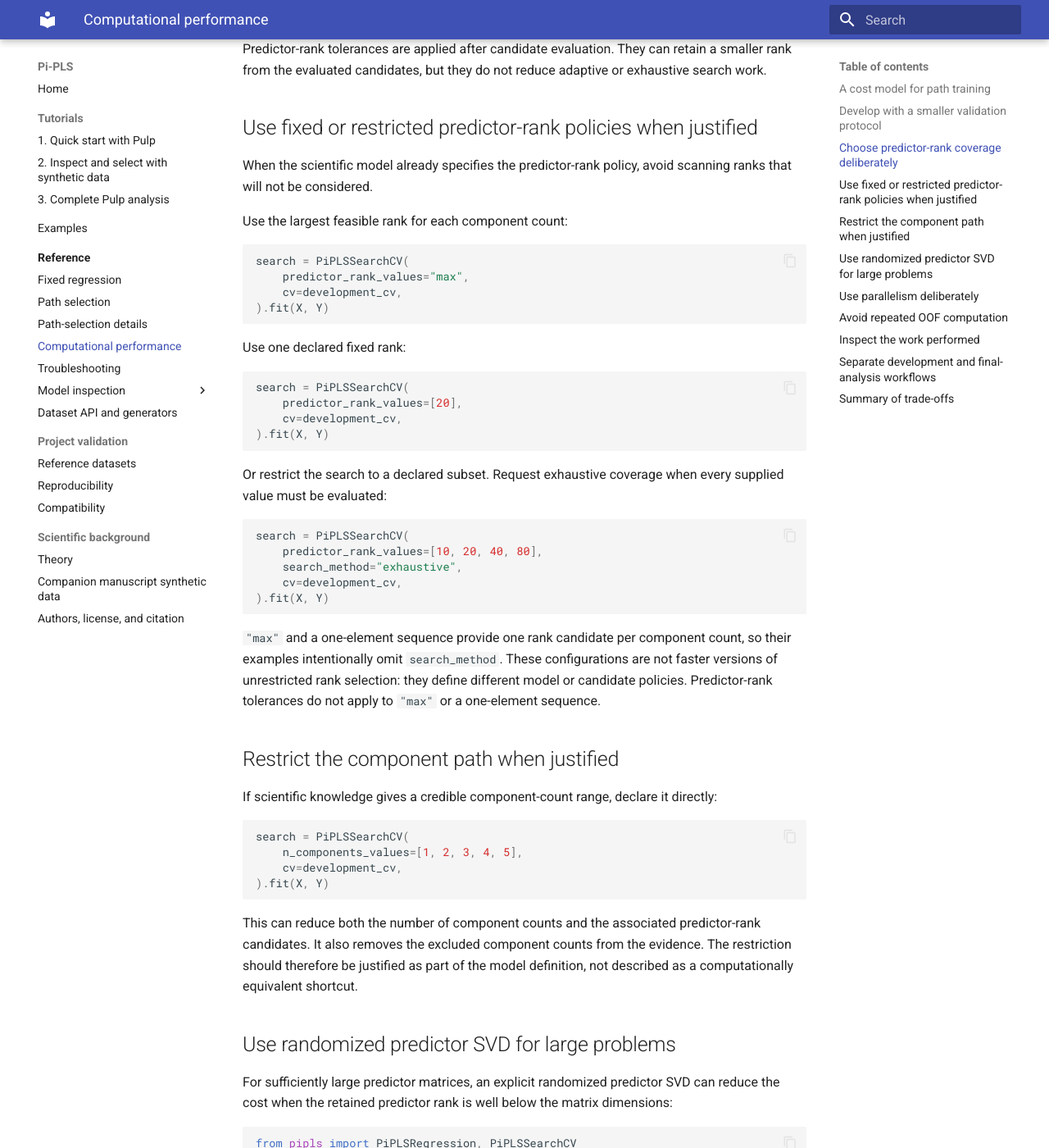
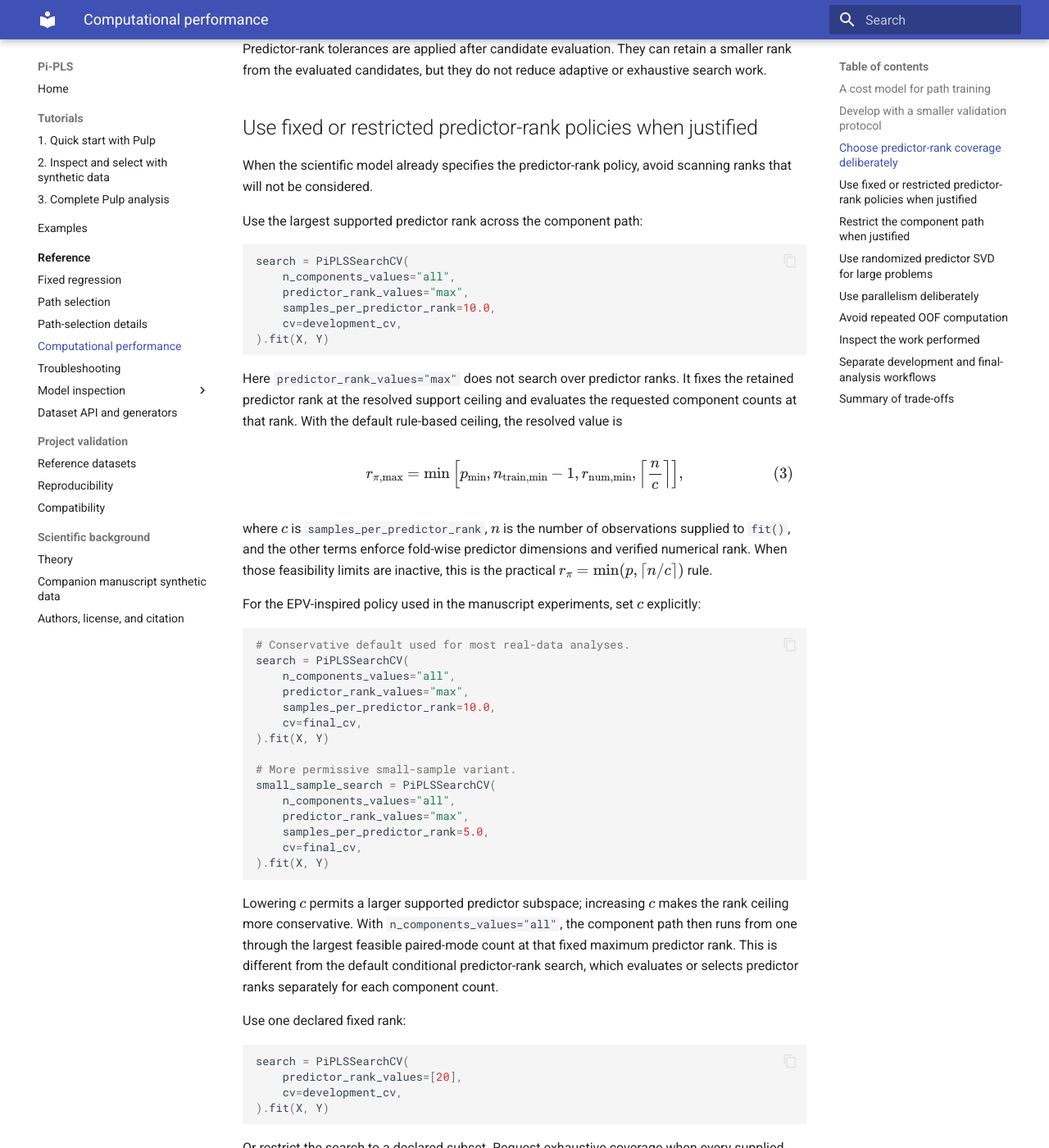
Before and after one commit to stefanlindstroem/pipls_private, an MkDocs documentation site: the page built from docs/computational_performance.md, in a window 1280 px wide and 1400 px high, scrolled down 2324 px. Shown: the whole window at 82% size. Built offline with MkDocs 1.6.1 and Material for MkDocs 9.7.7, drawn with Linux system fonts in a browser that asks for light colours.

Commit message:
Document maximum predictor-rank support policy

````diff
--- a/docs/computational_performance.md
+++ b/docs/computational_performance.md
@@ -113,14 +113,61 @@ from the evaluated candidates, but they do not reduce adaptive or exhaustive sea
 When the scientific model already specifies the predictor-rank policy, avoid scanning ranks that
 will not be considered.
 
-Use the largest feasible rank for each component count:
+Use the largest supported predictor rank across the component path:
 
 ```python
 search = PiPLSSearchCV(
+    n_components_values="all",
     predictor_rank_values="max",
+    samples_per_predictor_rank=10.0,
     cv=development_cv,
 ).fit(X, Y)
 ```
+
+Here `predictor_rank_values="max"` does not search over predictor ranks. It fixes the retained
+predictor rank at the resolved support ceiling and evaluates the requested component counts at that
+rank. With the default rule-based ceiling, the resolved value is
+
+\begin{equation}
+r_{\pi,\mathrm{max}}
+=
+\min\left[
+    p_{\mathrm{min}},
+    n_{\mathrm{train,min}}-1,
+    r_{\mathrm{num,min}},
+    \left\lceil\frac{n}{c}\right\rceil
+\right],
+\end{equation}
+
+where $c$ is `samples_per_predictor_rank`, $n$ is the number of observations supplied to `fit()`,
+and the other terms enforce fold-wise predictor dimensions and verified numerical rank. When those
+feasibility limits are inactive, this is the practical $r_\pi=\min(p,\lceil n/c\rceil)$ rule.
+
+For the EPV-inspired policy used in the manuscript experiments, set $c$ explicitly:
+
+```python
+# Conservative default used for most real-data analyses.
+search = PiPLSSearchCV(
+    n_components_values="all",
+    predictor_rank_values="max",
+    samples_per_predictor_rank=10.0,
+    cv=final_cv,
+).fit(X, Y)
+
+# More permissive small-sample variant.
+small_sample_search = PiPLSSearchCV(
+    n_components_values="all",
+    predictor_rank_values="max",
+    samples_per_predictor_rank=5.0,
+    cv=final_cv,
+).fit(X, Y)
+```
+
+Lowering $c$ permits a larger supported predictor subspace; increasing $c$ makes the rank ceiling
+more conservative. With `n_components_values="all"`, the component path then runs from one through
+the largest feasible paired-mode count at that fixed maximum predictor rank. This is different from
+the default conditional predictor-rank search, which evaluates or selects predictor ranks separately
+for each component count.
 
 Use one declared fixed rank:
 
````
Also changed, not shown: CHANGELOG.md (+3 -0 lines).
